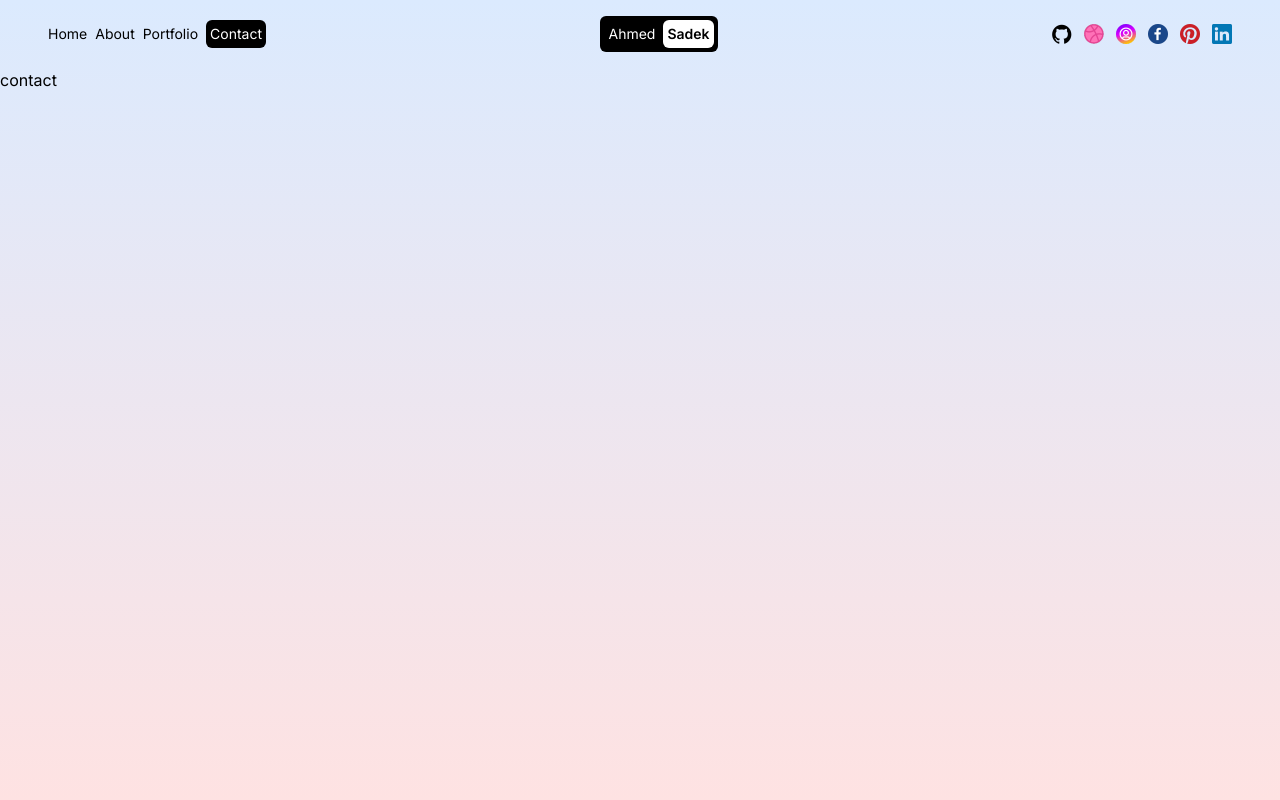
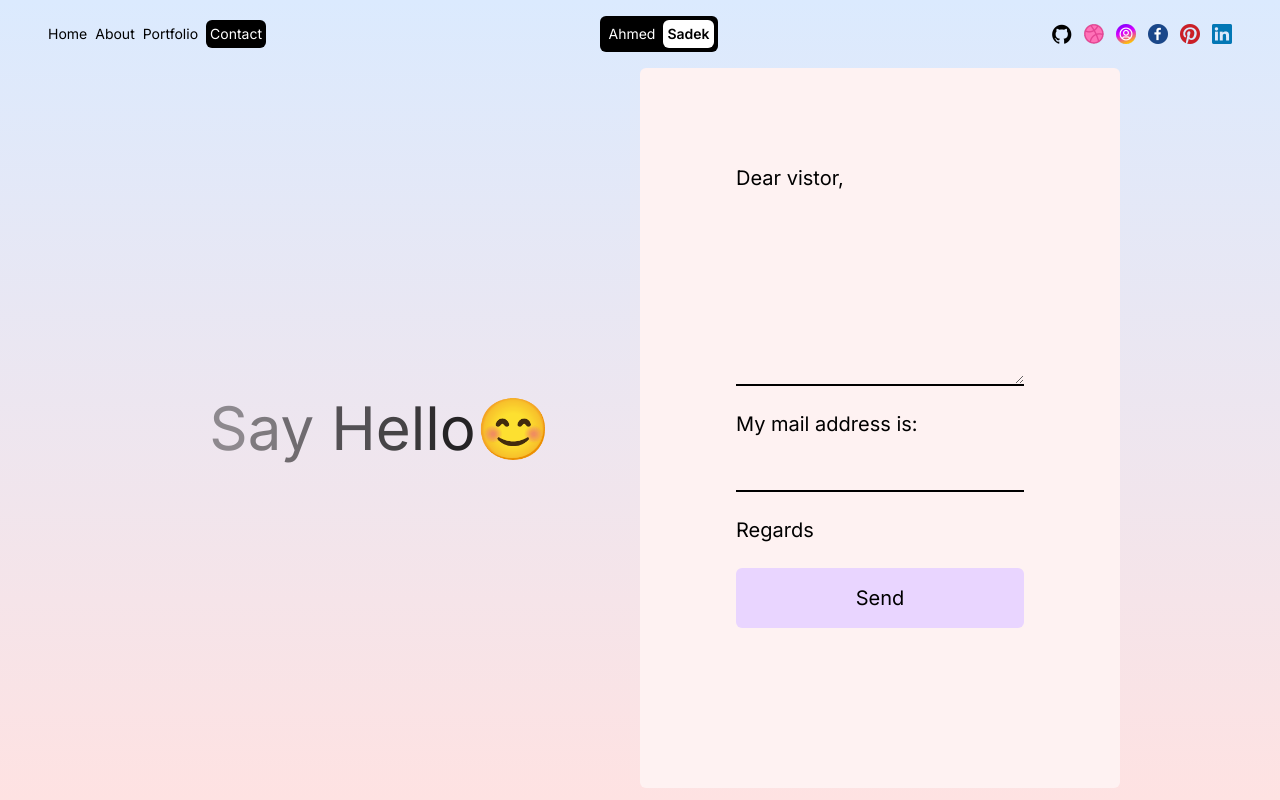
Before and after one commit to Ahmed-Sadek89/nextjs-portfolio, a Next.js app: page /contact in a window 1280 px wide. Built offline with nearby package versions, Linux system fonts and the light colour scheme.

Commit message:
developed contact page

```diff
--- a/src/app/contact/page.tsx
+++ b/src/app/contact/page.tsx
@@ -1,13 +1,44 @@
 "use client"
-import {motion} from 'framer-motion'
+import { motion } from 'framer-motion'
+
 const Page = () => {
+  const text = 'Say Hello';
+  const handleSubmit = (e: React.FormEvent<HTMLFormElement>) => {
+    e.preventDefault();
+  }
   return (
     <motion.main
       initial={{ y: "-100vh" }}
       animate={{ y: '0%' }}
       transition={{ duration: 1 }}
-      className=""
-    >contact
+      className="h-full px-0 lg:px-40"
+    >
+      <div className='flex flex-col lg:flex-row gap-1 lg:gap-10 items-baseline lg:items-center h-full lg:h-[calc(100vh-5rem)]'>
+        <div className="h-1/2 lg:h-full w-full lg:w-1/2 flex items-center justify-center">
+          <h2 className='text-6xl text-center'>
+            {text.split("").map((index, key) => (
+              <motion.span
+                key={key}
+                initial={{ opacity: 1 }}
+                animate={{ opacity: 0 }}
+                transition={{ duration: 2, repeat: Infinity, ease: "easeIn", delay: key * 0.1, }}
+              >{index}</motion.span>
+            ))
+            }😊
+          </h2>
+        </div>
+        <div className='p-10 lg:p-24 w-full lg:w-1/2 h-1/2 lg:h-full rounded-md bg-red-50'>
+          <form className="flex flex-col gap-3 lg:gap-6 text-lg lg:text-xl" onSubmit={handleSubmit}>
+            <h4>Dear vistor,</h4>
+            <input type='text' className='border-b-2 border-black bg-transparent outline-none block lg:hidden' />
+            <textarea rows={6} className='border-b-2 border-black bg-transparent outline-none hidden lg:block' />
+            <h4>My mail address is:</h4>
+            <input type="email" className='border-b-2 border-black bg-transparent outline-none' />
+            <h4>Regards</h4>
+            <button className='bg-purple-200 rounded-md py-1 lg:py-4'>Send</button>
+          </form>
+        </div>
+      </div>
     </motion.main>
   )
 }
```
